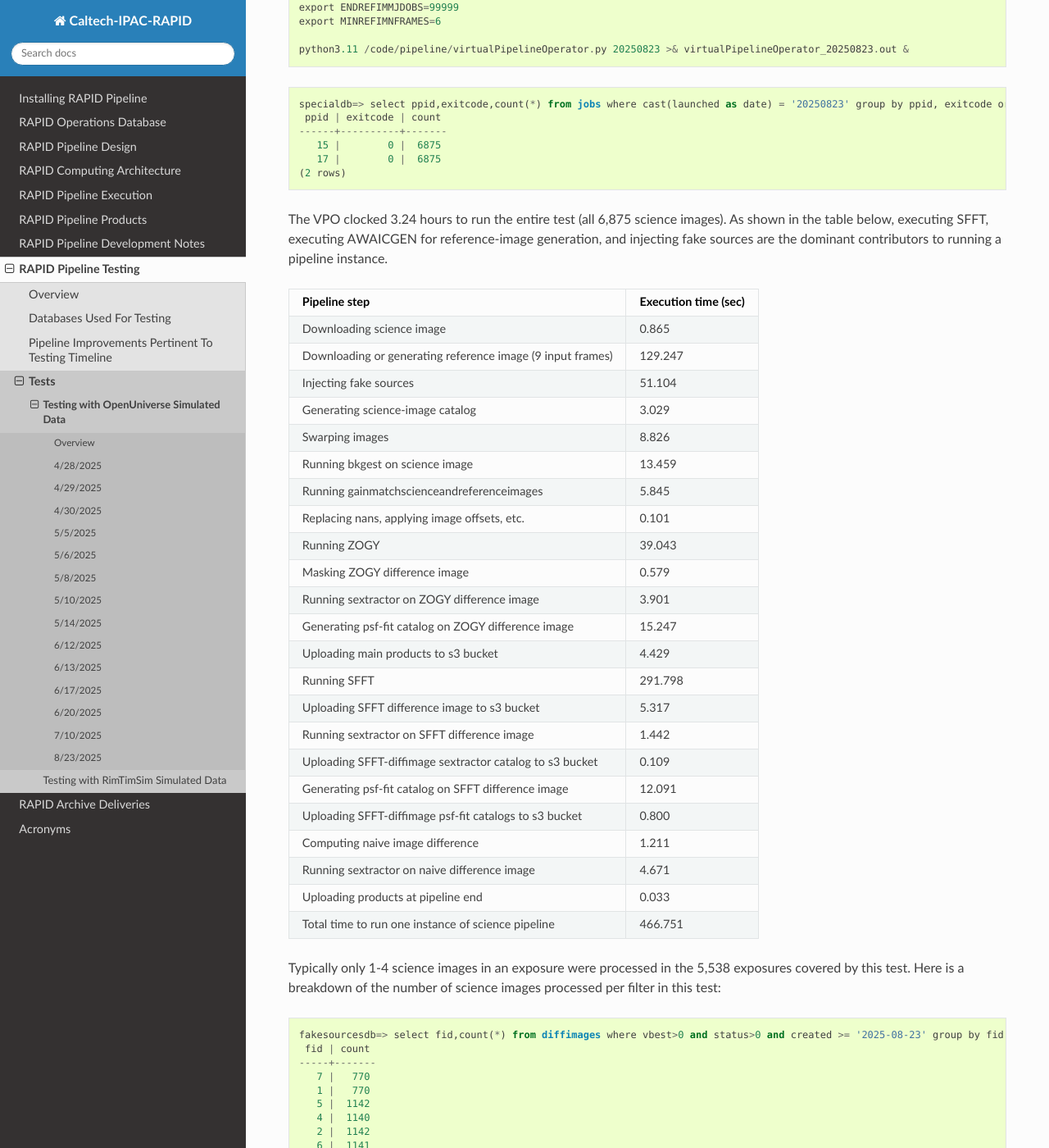
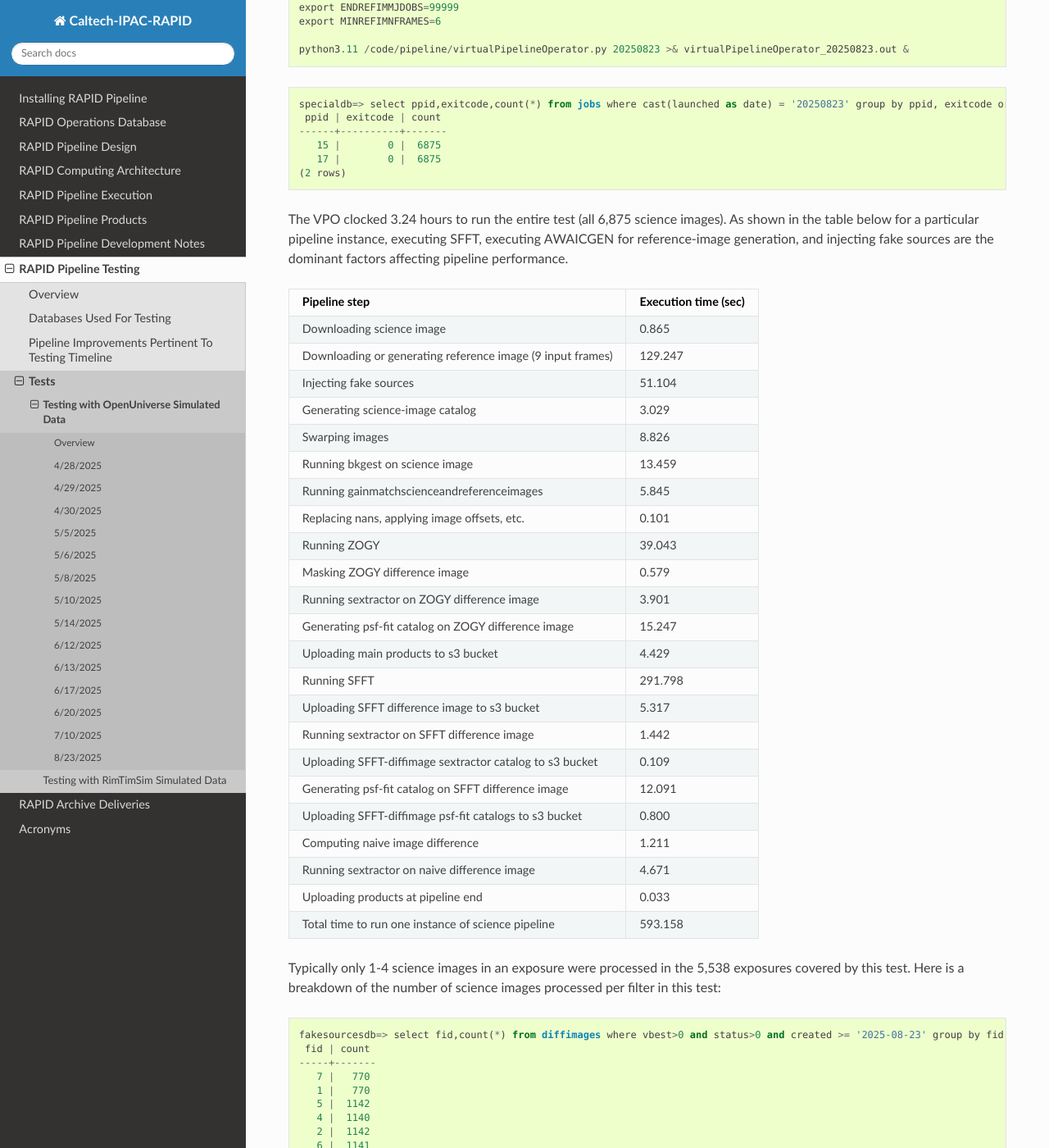
Before and after one commit to Caltech-IPAC/rapid, a Sphinx documentation site: the page built from docs/source/dev/openuniv_tests.rst, in a window 1280 px wide and 1400 px high, scrolled down 24490 px. Shown: the whole window at 82% size. Built offline with Sphinx 7.4.7 and the Read the Docs theme 3.1.0, drawn with Linux system fonts in a browser that asks for light colours; formulas are drawn with MathJax 3.

Commit message:
Corrected total time to run a pipeline instance in the 2025-08-23 test.

```diff
--- a/docs/source/dev/openuniv_tests.rst
+++ b/docs/source/dev/openuniv_tests.rst
@@ -874,8 +874,9 @@ A new capability is computing an SExtractor catalog for the naive difference ima
     (2 rows)
 
 The VPO clocked 3.24 hours to run the entire test (all 6,875 science images).
-As shown in the table below, executing SFFT, executing AWAICGEN for reference-image generation,
-and injecting fake sources are the dominant contributors to running a pipeline instance.
+As shown in the table below for a particular pipeline instance, executing SFFT,
+executing AWAICGEN for reference-image generation, and injecting fake sources
+are the dominant factors affecting pipeline performance.
 
 ==============================================================  =====================
 Pipeline step                                                   Execution time (sec)
@@ -902,7 +903,7 @@ Uploading SFFT-diffimage psf-fit catalogs to s3 bucket          0.800
 Computing naive image difference                                1.211
 Running sextractor on naive difference image                    4.671
 Uploading products at pipeline end                              0.033
-Total time to run one instance of science pipeline              466.751
+Total time to run one instance of science pipeline              593.158
 ==============================================================  =====================
 
 Typically only 1-4 science images in an exposure were processed in the 5,538 exposures covered by this test.
```
